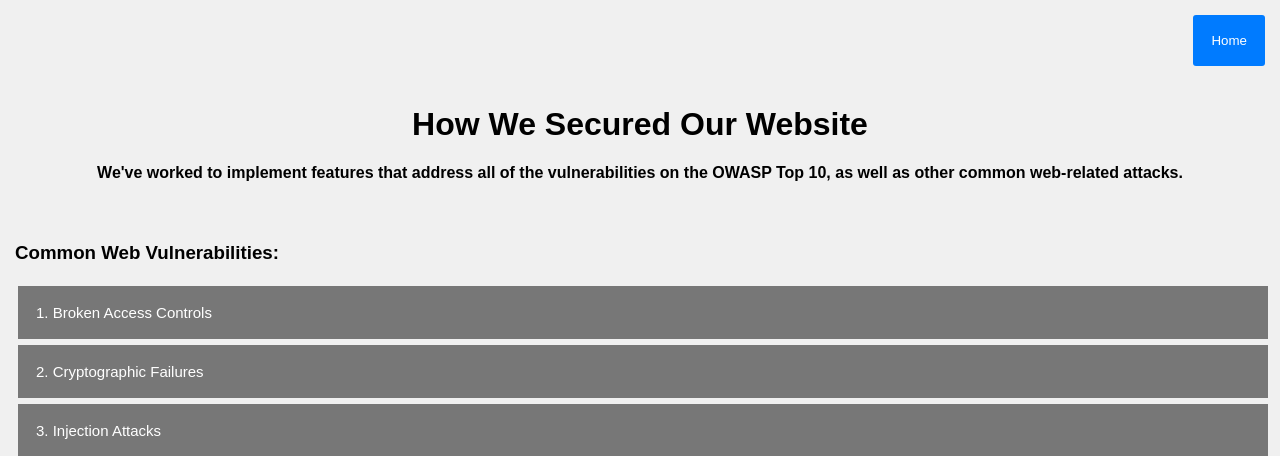
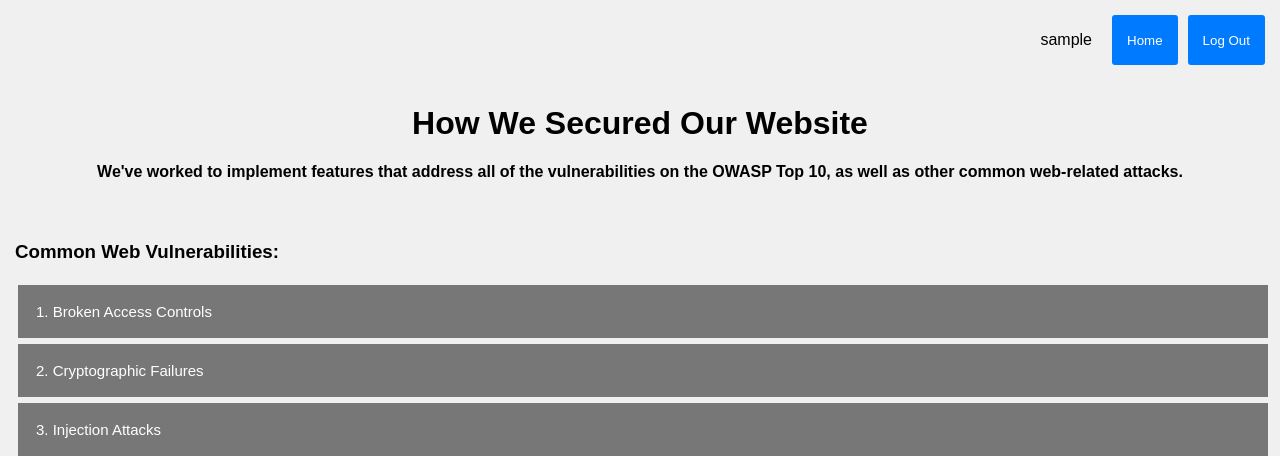
Before and after one commit to alibobi/woo-capstone, a Python web app: template secure-server/server/templates/education.html in a window 1280 px wide. Shown: the top 456 px of the page. Run offline with Jinja, Linux system fonts and the light colour scheme; the template is opened without the code that fills it: most values are stand-ins (such as "Sample title", 1, 10 or a date in 2020).

Commit message:
education toolbar edits

```diff
--- a/secure-server/server/templates/education.html
+++ b/secure-server/server/templates/education.html
@@ -31,7 +31,7 @@
             padding-right: 10px;
         }
         .toolbar button {
-            padding: 18px;
+            padding: 15px;
             background-color: #007bff;
             color: #fff;
             border: none;
@@ -72,8 +72,14 @@
     </style>
 </head>
 <body>
+    <!-- <div class="toolbar">
+        <button onclick="window.location.href = 'login_success.html';" class="button">Home</button>
+    </div> -->
+
     <div class="toolbar">
-        <button onclick="window.location.href = 'login_success.html';" class="button">Home</button>
+        <p>{{ username }}</p>
+        <button onclick="window.location.href = 'login_success.html';" class="logout-button">Home</button>
+        <button onclick="window.location.href = 'index.html';" class="logout-button">Log Out </button>
     </div>
 
     <div class="container">
```
